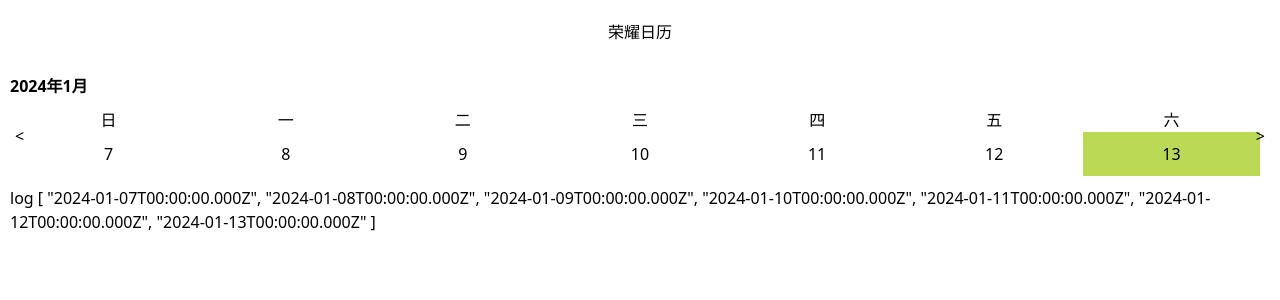
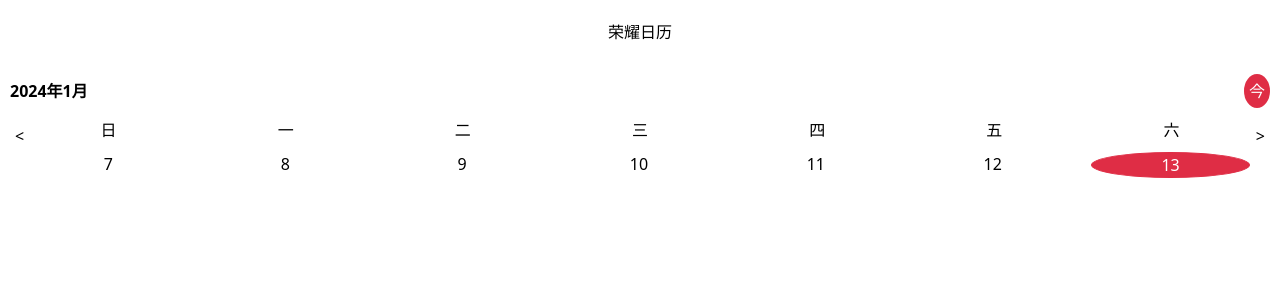
Before and after one commit to Awaysed/extend-example, a Nuxt app: page /h5 in a window 1280 px wide. Shown: the top 300 px of the page. Built offline with nearby package versions, Linux system fonts and the light colour scheme.

Commit message:
update:calender

```diff
--- a/src/page-view/base/base-calendar/index.vue
+++ b/src/page-view/base/base-calendar/index.vue
@@ -2,6 +2,7 @@
     <div class="week-calendar">
         <div class="calendar-header">
             <span class="date-tip">{{ getMonthInterval }}</span>
+            <span class="date-now" @click="backNow">今</span>
             <button class="weep-up" @click="prevWeek">
                 < </button>
                     <button class="weep-down" @click="nextWeek"> > </button>
@@ -13,12 +14,11 @@
             <div class="calendar-dates">
                 <div class="calendar-date" v-for="date in weekDates" :key="date.toISOString()"
                     :class="{ 'is-today': isToday(date), 'is-selected': isSelected(date) }" @click="selectDate(date)">
-                    {{ date.getDate() }}
+                    <span>{{ date.getDate() }}</span>
                 </div>
             </div>
         </div>
-        <button @click="log">log</button>
-        {{ weekDates }}
+
     </div>
 </template>
 
@@ -31,11 +31,9 @@
 const weekdays = ['日', '一', '二', '三', '四', '五', '六'];
 const getWeekDates = (date) => {
     const startOfWeek = date.getDate() - date.getDay();
-    console.log('hanlele-1111', date.getDate(), date.getDay())
     const dates = [];
     for (let i = 0; i < 7; i++) {
         dates.push(new Date(date.getFullYear(), date.getMonth(), startOfWeek + i));
-        console.log('hanlele-22222', new Date(date.getFullYear(), date.getMonth(), startOfWeek + i))
     }
     return dates;
 };
@@ -63,7 +61,10 @@
     const startOfNextWeek = new Date(weekDates.value[6].getFullYear(), weekDates.value[6].getMonth(), weekDates.value[6].getDate() + 1);
     weekDates.value = getWeekDates(startOfNextWeek);
 };
-
+const backNow = ()=>{
+    weekDates.value = getWeekDates(today)
+    const selectedDate = ref(today);
+}
 const formatDate = (date, formatType) => {
     if (formatType === 'year-month') {
         return `${date.getFullYear()}年${date.getMonth() + 1}月`;
@@ -75,16 +76,13 @@
     const start = weekDates.value[0]
     const end = weekDates.value[weekDates.value.length - 1]
     let monthInterval;
+    monthInterval = `${start.getFullYear()}年${start.getMonth() + 1}月`
     if (start.getMonth() === end.getMonth()) {
-        monthInterval = `${start.getFullYear()}年${start.getMonth() + 1}月`
-    } else {
-        monthInterval += `-${end.getFullYear()}年${end.getMonth() + 1}月`
+        return monthInterval
     }
+    monthInterval += `-${end.getFullYear()}年${end.getMonth() + 1}月`
     return monthInterval
 })
-const log = () => {
-    console.log('hanlele-33333', weekDates.value)
-}
 </script>
 
 <style lang="less">
@@ -113,6 +111,13 @@
         font-size: 16px;
     }
 
+    .date-now {
+        border-radius: 50%;
+        background-color: #DF2D45;
+        color: #FFF;
+        padding: 5px
+    }
+
     display: flex;
     justify-content: space-between;
     align-items: center;
@@ -125,16 +130,19 @@
 .calendar-date {
     flex: 1;
     text-align: center;
-    padding: 10px;
+    margin: 10px;
     cursor: pointer;
 }
 
 .calendar-date.is-today {
-    background-color: #f0f0f0;
+    border-radius: 50%;
+    background-color: #DF2D45;
+    color: #FFF;
 }
 
 .calendar-date.is-selected {
-    background-color: #bada55;
+    border-radius: 50%;
+    border: 1px solid #DF2D45;
 }
 
 .calendar-weekday {
```
